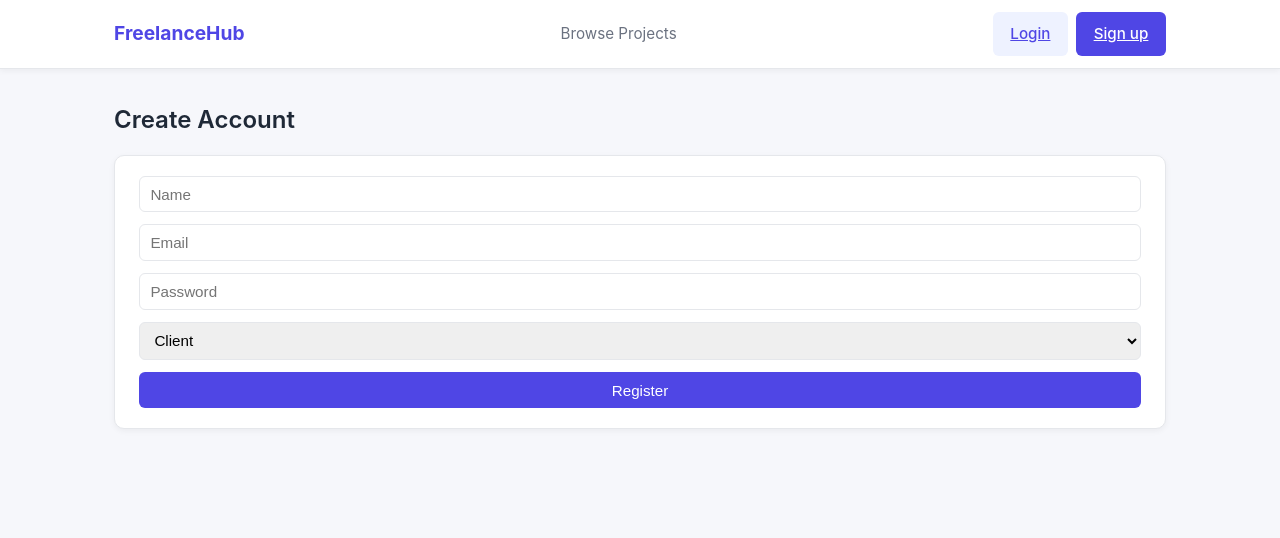
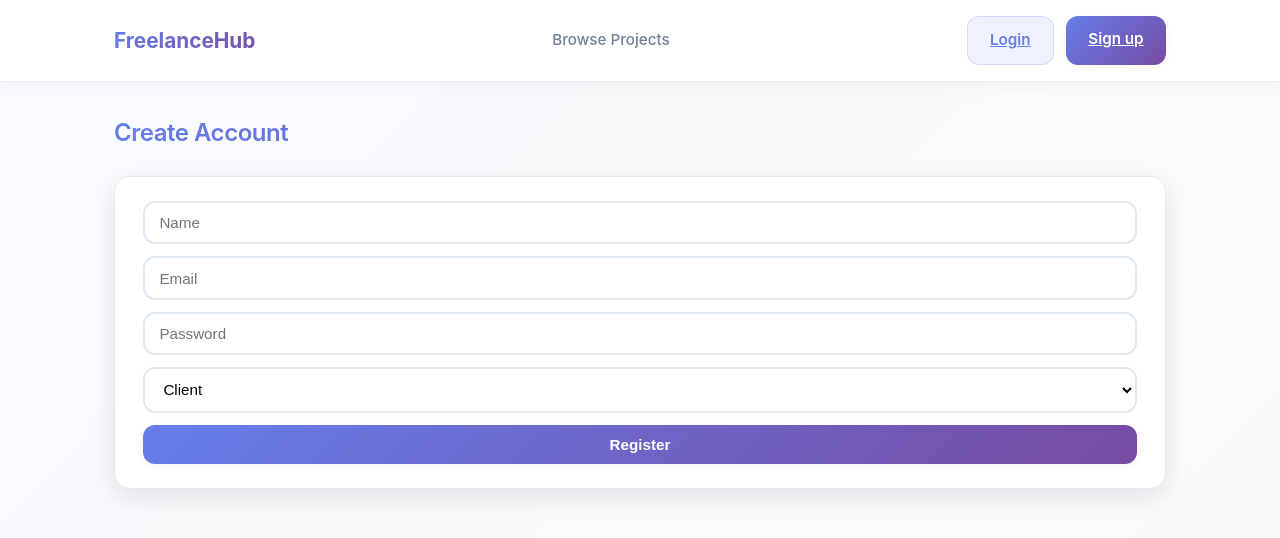
Before and after one commit to aryanshinde3105-ship-it/freelancehub, a React (Create React App) app in the folder frontend/: page /register in a window 1280 px wide. Shown: the top 538 px of the page. Built offline with nearby package versions, Linux system fonts and the light colour scheme; no server answers.

Commit message:
Modernized UI with advanced animations and 2026 design trends

```diff
--- a/frontend/src/styles/global.css
+++ b/frontend/src/styles/global.css
@@ -1,28 +1,55 @@
 /* =========================
-   Global Design Tokens
+   Modern Design Tokens (2026)
 ========================= */
 
 :root {
-  --bg-main: #f6f7fb;
-  --bg-card: #ffffff;
+  /* Background gradients */
+  --bg-main: linear-gradient(135deg, #667eea 0%, #764ba2 100%);
+  --bg-overlay: rgba(255, 255, 255, 0.97);
+  --bg-card: rgba(255, 255, 255, 0.95);
+  --bg-card-hover: rgba(255, 255, 255, 1);
 
-  --text-primary: #1f2937;
-  --text-secondary: #6b7280;
+  /* Glass effect */
+  --glass-bg: rgba(255, 255, 255, 0.1);
+  --glass-border: rgba(255, 255, 255, 0.2);
 
-  --primary: #4f46e5;
-  --primary-hover: #4338ca;
+  /* Text colors */
+  --text-primary: #1a202c;
+  --text-secondary: #718096;
+  --text-muted: #a0aec0;
 
-  --border-light: #e5e7eb;
+  /* Brand colors with gradients */
+  --primary: #667eea;
+  --primary-hover: #5a67d8;
+  --primary-gradient: linear-gradient(135deg, #667eea 0%, #764ba2 100%);
+  --accent-gradient: linear-gradient(135deg, #f093fb 0%, #f5576c 100%);
+  --success-gradient: linear-gradient(135deg, #4facfe 0%, #00f2fe 100%);
 
-  --radius-sm: 6px;
-  --radius-md: 10px;
+  /* Borders */
+  --border-light: #e2e8f0;
+  --border-focus: rgba(102, 126, 234, 0.3);
 
-  --shadow-sm: 0 2px 6px rgba(0, 0, 0, 0.05);
-  --shadow-md: 0 8px 24px rgba(0, 0, 0, 0.08);
+  /* Border radius */
+  --radius-sm: 8px;
+  --radius-md: 12px;
+  --radius-lg: 16px;
+  --radius-xl: 24px;
+
+  /* Shadows - Modern depth */
+  --shadow-sm: 0 2px 8px rgba(0, 0, 0, 0.04);
+  --shadow-md: 0 8px 24px rgba(0, 0, 0, 0.1);
+  --shadow-lg: 0 16px 48px rgba(0, 0, 0, 0.15);
+  --shadow-glow: 0 0 20px rgba(102, 126, 234, 0.3);
+  --shadow-hover: 0 12px 32px rgba(0, 0, 0, 0.12);
+
+  /* Animation timing */
+  --transition-fast: 0.15s ease;
+  --transition-base: 0.3s cubic-bezier(0.4, 0, 0.2, 1);
+  --transition-slow: 0.5s cubic-bezier(0.4, 0, 0.2, 1);
 }
 
 /* =========================
-   Base Styles
+   Base Styles with Animation
 ========================= */
 
 * {
@@ -32,38 +59,59 @@
 body {
   margin: 0;
   font-family: -apple-system, BlinkMacSystemFont, 'Segoe UI',
-    Roboto, Oxygen, Ubuntu, Cantarell, 'Open Sans',
+    Roboto, Oxygen, Ubuntu, Cantarell, 'Inter', 'Open Sans',
     'Helvetica Neue', sans-serif;
 
-  background-color: var(--bg-main);
+  background: var(--bg-main);
   color: var(--text-primary);
   line-height: 1.6;
+  overflow-x: hidden;
+
+  /* Smooth scroll */
+  scroll-behavior: smooth;
+}
+
+/* Animated background overlay */
+body::before {
+  content: '';
+  position: fixed;
+  top: 0;
+  left: 0;
+  right: 0;
+  bottom: 0;
+  background: var(--bg-overlay);
+  z-index: -1;
+  animation: fadeIn 0.6s ease;
 }
 
 /* =========================
-   Layout
+   Layout with Entrance Animation
 ========================= */
 
 .app-container {
   max-width: 1100px;
   margin: 0 auto;
   padding: 2rem 1.5rem;
+  animation: slideUp 0.5s ease;
 }
 
 /* =========================
-   Typography
+   Typography with Smooth Rendering
 ========================= */
 
-h1,
-h2,
-h3,
-h4 {
+h1, h2, h3, h4 {
   margin-top: 0;
   font-weight: 600;
+  letter-spacing: -0.02em;
 }
 
 h2 {
-  margin-bottom: 1rem;
+  margin-bottom: 1.5rem;
+  background: var(--primary-gradient);
+  -webkit-background-clip: text;
+  -webkit-text-fill-color: transparent;
+  background-clip: text;
+  animation: slideUp 0.4s ease;
 }
 
 p {
@@ -71,77 +119,139 @@ p {
 }
 
 /* =========================
-   Cards
+   Modern Cards with Glassmorphism
 ========================= */
 
 .card {
   background: var(--bg-card);
-  border-radius: var(--radius-md);
-  padding: 1.25rem 1.5rem;
-  box-shadow: var(--shadow-sm);
+  backdrop-filter: blur(10px);
+  -webkit-backdrop-filter: blur(10px);
+  border-radius: var(--radius-lg);
+  padding: 1.5rem 1.75rem;
+  box-shadow: var(--shadow-md);
   border: 1px solid var(--border-light);
-  margin-bottom: 1.25rem;
+  margin-bottom: 1.5rem;
+  transition: all var(--transition-base);
+  animation: fadeIn 0.5s ease;
+  position: relative;
+  overflow: hidden;
+}
+
+.card::before {
+  content: '';
+  position: absolute;
+  top: 0;
+  left: -100%;
+  width: 100%;
+  height: 100%;
+  background: linear-gradient(90deg, transparent, rgba(255, 255, 255, 0.3), transparent);
+  transition: left 0.5s ease;
+}
+
+.card:hover {
+  transform: translateY(-4px);
+  box-shadow: var(--shadow-hover);
+  background: var(--bg-card-hover);
+  border-color: rgba(102, 126, 234, 0.2);
+}
+
+.card:hover::before {
+  left: 100%;
 }
 
 /* =========================
-   Buttons
+   Modern Buttons with Glow Effect
 ========================= */
 
-button,
-.btn {
+button, .btn {
   appearance: none;
   border: none;
-  border-radius: var(--radius-sm);
-  padding: 0.6rem 1.1rem;
+  border-radius: var(--radius-md);
+  padding: 0.7rem 1.4rem;
   font-size: 0.95rem;
-  font-weight: 500;
+  font-weight: 600;
   cursor: pointer;
-  transition: all 0.2s ease;
+  transition: all var(--transition-base);
+  position: relative;
+  overflow: hidden;
 }
 
 .btn-primary {
-  background-color: var(--primary);
+  background: var(--primary-gradient);
   color: #fff;
+  box-shadow: var(--shadow-sm);
 }
 
 .btn-primary:hover {
-  background-color: var(--primary-hover);
+  transform: translateY(-2px) scale(1.02);
+  box-shadow: var(--shadow-glow);
+}
+
+.btn-primary:active {
+  transform: translateY(0) scale(0.98);
 }
 
 .btn-secondary {
-  background-color: #eef2ff;
+  background: rgba(102, 126, 234, 0.1);
   color: var(--primary);
+  border: 1px solid rgba(102, 126, 234, 0.2);
 }
 
 .btn-secondary:hover {
-  background-color: #e0e7ff;
+  background: rgba(102, 126, 234, 0.15);
+  transform: translateY(-2px);
+  box-shadow: var(--shadow-sm);
 }
 
 button:disabled {
-  opacity: 0.6;
+  opacity: 0.5;
   cursor: not-allowed;
+  transform: none !important;
+}
+
+/* Ripple effect */
+.btn::after {
+  content: '';
+  position: absolute;
+  top: 50%;
+  left: 50%;
+  width: 0;
+  height: 0;
+  border-radius: 50%;
+  background: rgba(255, 255, 255, 0.5);
+  transform: translate(-50%, -50%);
+  transition: width 0.6s, height 0.6s;
+}
+
+.btn:active::after {
+  width: 300px;
+  height: 300px;
 }
 
 /* =========================
-   Inputs
+   Modern Inputs with Focus Effects
 ========================= */
 
-input,
-textarea,
-select {
+input, textarea, select {
   width: 100%;
-  padding: 0.55rem 0.65rem;
-  border-radius: var(--radius-sm);
-  border: 1px solid var(--border-light);
+  padding: 0.7rem 0.9rem;
+  border-radius: var(--radius-md);
+  border: 2px solid var(--border-light);
   font-size: 0.95rem;
   outline: none;
+  transition: all var(--transition-base);
+  background: rgba(255, 255, 255, 0.9);
 }
 
-input:focus,
-textarea:focus,
-select:focus {
+input:focus, textarea:focus, select:focus {
   border-color: var(--primary);
-  box-shadow: 0 0 0 2px rgba(79, 70, 229, 0.15);
+  box-shadow: 0 0 0 4px var(--border-focus);
+  background: #ffffff;
+  transform: translateY(-1px);
+}
+
+input:hover, textarea:hover, select:hover {
+  border-color: rgba(102, 126, 234, 0.4);
 }
 
 /* =========================
@@ -152,89 +262,117 @@ select:focus {
   text-align: center;
 }
 
-.mt-1 {
-  margin-top: 0.5rem;
-}
+.mt-1 { margin-top: 0.5rem; }
+.mt-2 { margin-top: 1rem; }
+.mt-3 { margin-top: 1.5rem; }
 
-.mt-2 {
-  margin-top: 1rem;
-}
-
-.mt-3 {
-  margin-top: 1.5rem;
-}
 /* =========================
-   Status Badges
+   Animated Status Badges
 ========================= */
 
 .badge {
   display: inline-block;
-  padding: 0.25rem 0.6rem;
+  padding: 0.35rem 0.8rem;
   font-size: 0.75rem;
   font-weight: 600;
   border-radius: 999px;
   text-transform: capitalize;
+  animation: bounceIn 0.4s ease;
+  transition: all var(--transition-fast);
+}
+
+.badge:hover {
+  transform: scale(1.05);
 }
 
 .badge-open {
-  background-color: #ecfdf5;
+  background: linear-gradient(135deg, #d4fc79 0%, #96e6a1 100%);
   color: #047857;
+  box-shadow: 0 2px 8px rgba(148, 230, 161, 0.3);
 }
 
 .badge-in-progress {
-  background-color: #eef2ff;
+  background: linear-gradient(135deg, #a8edea 0%, #fed6e3 100%);
   color: #3730a3;
+  box-shadow: 0 2px 8px rgba(168, 237, 234, 0.3);
+  animation: pulse 2s infinite;
 }
 
 .badge-pending-approval {
-  background-color: #fff7ed;
+  background: linear-gradient(135deg, #ffecd2 0%, #fcb69f 100%);
   color: #c2410c;
+  box-shadow: 0 2px 8px rgba(252, 182, 159, 0.3);
 }
 
 .badge-completed {
-  background-color: #f0fdf4;
+  background: linear-gradient(135deg, #84fab0 0%, #8fd3f4 100%);
   color: #166534;
+  box-shadow: 0 2px 8px rgba(132, 250, 176, 0.3);
 }
+
 /* =========================
-   Chat UI
+   Modern Chat UI
 ========================= */
+
 .chat-container {
   height: 420px;
   overflow-y: auto;
   padding: 1rem;
-  background: #f9fafb;
-  border-radius: var(--radius-md);
+  background: rgba(249, 250, 251, 0.5);
+  backdrop-filter: blur(10px);
+  border-radius: var(--radius-lg);
   border: 1px solid var(--border-light);
+  display: flex;
+  flex-direction: column;
+  gap: 0.6rem;
+  scroll-behavior: smooth;
+}
 
-  display: flex;
-  flex-direction: column;   /* 🔑 stack messages vertically */
-  gap: 0.4rem;
+.chat-container::-webkit-scrollbar {
+  width: 6px;
+}
+
+.chat-container::-webkit-scrollbar-track {
+  background: transparent;
+}
+
+.chat-container::-webkit-scrollbar-thumb {
+  background: var(--primary);
+  border-radius: 999px;
 }
 
 .chat-message {
   display: inline-block;
   max-width: 70%;
   width: fit-content;
-  padding: 0.6rem 0.8rem;
-  border-radius: 12px;
+  padding: 0.7rem 1rem;
+  border-radius: 16px;
   font-size: 0.9rem;
-  line-height: 1.4;
+  line-height: 1.5;
   word-wrap: break-word;
+  animation: slideInMessage 0.3s ease;
+  transition: all var(--transition-fast);
+}
+
+.chat-message:hover {
+  transform: scale(1.02);
 }
 
 .chat-message.me {
-  align-self: flex-end;     /* 🔑 right side */
-  background-color: #4f46e5;
+  align-self: flex-end;
+  background: var(--primary-gradient);
   color: #fff;
   border-bottom-right-radius: 4px;
+  box-shadow: 0 4px 12px rgba(102, 126, 234, 0.3);
 }
 
 .chat-message.other {
-  align-self: flex-start;  /* 🔑 left side */
-  background-color: #ffffff;
+  align-self: flex-start;
+  background: #ffffff;
   border: 1px solid var(--border-light);
   color: var(--text-primary);
   border-bottom-left-radius: 4px;
+  box-shadow: var(--shadow-sm);
 }
 
 .chat-sender {
@@ -245,45 +383,61 @@ select:focus {
 }
 
 /* =========================
-   Empty States
+   Empty States with Animation
 ========================= */
 
 .empty-state {
   text-align: center;
-  padding: 2.5rem 1.5rem;
-  background: #ffffff;
-  border: 1px dashed var(--border-light);
-  border-radius: var(--radius-md);
+  padding: 3rem 2rem;
+  background: rgba(255, 255, 255, 0.6);
+  backdrop-filter: blur(10px);
+  border: 2px dashed var(--border-light);
+  border-radius: var(--radius-xl);
   color: var(--text-secondary);
+  animation: fadeIn 0.6s ease;
 }
 
 .empty-state h3 {
   margin-bottom: 0.5rem;
   color: var(--text-primary);
+  background: var(--primary-gradient);
+  -webkit-background-clip: text;
+  -webkit-text-fill-color: transparent;
+  background-clip: text;
 }
 
 .empty-state p {
-  margin-bottom: 1rem;
+  margin-bottom: 1.5rem;
 }
 
 .empty-state .btn {
   margin-top: 0.5rem;
 }
+
 /* =========================
-   Project Card Grid
+   Project Card Grid with Stagger
 ========================= */
 
 .card-grid {
   display: grid;
-  grid-template-columns: repeat(auto-fill, minmax(280px, 1fr));
-  gap: 1.25rem;
+  grid-template-columns: repeat(auto-fill, minmax(300px, 1fr));
+  gap: 1.5rem;
 }
 
 .project-card {
   display: flex;
   flex-direction: column;
   justify-content: space-between;
+  animation: fadeInUp 0.5s ease backwards;
 }
+
+/* Stagger animation */
+.project-card:nth-child(1) { animation-delay: 0.1s; }
+.project-card:nth-child(2) { animation-delay: 0.2s; }
+.project-card:nth-child(3) { animation-delay: 0.3s; }
+.project-card:nth-child(4) { animation-delay: 0.4s; }
+.project-card:nth-child(5) { animation-delay: 0.5s; }
+.project-card:nth-child(6) { animation-delay: 0.6s; }
 
 .project-card-header {
   display: flex;
@@ -293,40 +447,44 @@ select:focus {
 }
 
 .project-card-title {
-  font-size: 1.05rem;
+  font-size: 1.1rem;
   font-weight: 600;
   margin: 0;
+  color: var(--text-primary);
 }
 
 .project-card-body {
-  margin-top: 0.75rem;
+  margin-top: 1rem;
   flex-grow: 1;
 }
 
 .project-card-actions {
-  margin-top: 1rem;
+  margin-top: 1.25rem;
   display: flex;
-  gap: 0.5rem;
+  gap: 0.75rem;
   flex-wrap: wrap;
 }
+
 /* =========================
-   Navbar
+   Modern Navbar with Glass Effect
 ========================= */
 
 .navbar {
   position: sticky;
   top: 0;
   z-index: 50;
-  background: #ffffff;
-  border-bottom: 1px solid var(--border-light);
-  box-shadow: var(--shadow-sm);
+  background: rgba(255, 255, 255, 0.9);
+  backdrop-filter: blur(12px);
+  -webkit-backdrop-filter: blur(12px);
+  border-bottom: 1px solid rgba(226, 232, 240, 0.6);
+  box-shadow: 0 4px 16px rgba(0, 0, 0, 0.04);
+  animation: slideDown 0.4s ease;
 }
 
 .navbar-inner {
   max-width: 1100px;
   margin: 0 auto;
-  padding: 0.75rem 1.5rem;
-
+  padding: 1rem 1.5rem;
   display: flex;
   align-items: center;
   justify-content: space-between;
@@ -334,23 +492,33 @@ select:focus {
 }
 
 .navbar-brand {
-  font-size: 1.2rem;
+  font-size: 1.3rem;
   font-weight: 700;
-  color: var(--primary);
+  background: var(--primary-gradient);
+  -webkit-background-clip: text;
+  -webkit-text-fill-color: transparent;
+  background-clip: text;
   text-decoration: none;
+  transition: transform var(--transition-fast);
+}
+
+.navbar-brand:hover {
+  transform: scale(1.05);
 }
 
 .navbar-links {
   display: flex;
-  gap: 1rem;
+  gap: 1.5rem;
 }
 
 .navbar-links a {
   text-decoration: none;
   font-size: 0.95rem;
+  font-weight: 500;
   color: var(--text-secondary);
-  padding: 0.3rem 0;
+  padding: 0.5rem 0;
   position: relative;
+  transition: color var(--transition-fast);
 }
 
 .navbar-links a:hover {
@@ -361,11 +529,12 @@ select:focus {
   content: '';
   position: absolute;
   left: 0;
-  bottom: -2px;
+  bottom: 0;
   width: 0;
   height: 2px;
-  background: var(--primary);
-  transition: width 0.2s ease;
+  background: var(--primary-gradient);
+  transition: width var(--transition-base);
+  border-radius: 999px;
 }
 
 .navbar-links a:hover::after {
@@ -374,8 +543,9 @@ select:focus {
 
 .navbar-actions {
   display: flex;
-  gap: 0.5rem;
+  gap: 0.75rem;
 }
+
 /* =========================
    Profile Page
 ========================= */
@@ -384,19 +554,26 @@ select:focus {
   display: flex;
   align-items: center;
   gap: 1.5rem;
+  animation: fadeIn 0.5s ease;
 }
 
 .profile-avatar {
-  width: 72px;
-  height: 72px;
+  width: 80px;
+  height: 80px;
   border-radius: 50%;
-  background: var(--primary);
+  background: var(--primary-gradient);
   color: #fff;
   display: flex;
   align-items: center;
   justify-content: center;
-  font-size: 1.4rem;
+  font-size: 1.6rem;
   font-weight: 700;
+  box-shadow: var(--shadow-md);
+  transition: transform var(--transition-base);
+}
+
+.profile-avatar:hover {
+  transform: scale(1.1) rotate(5deg);
 }
 
 .profile-info h3 {
@@ -412,38 +589,141 @@ select:focus {
 .profile-details {
   display: grid;
   grid-template-columns: repeat(auto-fit, minmax(200px, 1fr));
-  gap: 1rem;
-  margin-top: 0.75rem;
+  gap: 1.25rem;
+  margin-top: 1rem;
 }
 
 .profile-details .label {
   display: block;
   font-size: 0.75rem;
   color: var(--text-secondary);
-  margin-bottom: 0.2rem;
+  margin-bottom: 0.3rem;
   text-transform: uppercase;
+  letter-spacing: 0.05em;
 }
 
 .profile-details .value {
-  font-weight: 500;
+  font-weight: 600;
+  color: var(--text-primary);
 }
 
 .profile-hint {
-  background: #f8fafc;
+  background: rgba(248, 250, 252, 0.8);
   border: 1px dashed var(--border-light);
+  animation: fadeIn 0.6s ease;
 }
+
 /* =========================
-   Form Interaction Fix
+   Form Interaction
 ========================= */
 
-input,
-textarea,
-select {
+input, textarea, select {
   pointer-events: auto !important;
   user-select: text !important;
 }
+
 /* =========================
-   Mobile Navbar
+   Keyframe Animations
+========================= */
+
+@keyframes fadeIn {
+  from {
+    opacity: 0;
+  }
+  to {
+    opacity: 1;
+  }
+}
+
+@keyframes slideUp {
+  from {
+    opacity: 0;
+    transform: translateY(30px);
+  }
+  to {
+    opacity: 1;
+    transform: translateY(0);
+  }
+}
+
+@keyframes slideDown {
+  from {
+    opacity: 0;
+    transform: translateY(-20px);
+  }
+  to {
+    opacity: 1;
+    transform: translateY(0);
+  }
+}
+
+@keyframes fadeInUp {
+  from {
+    opacity: 0;
+    transform: translateY(20px);
+  }
+  to {
+    opacity: 1;
+    transform: translateY(0);
+  }
+}
+
+@keyframes bounceIn {
+  0% {
+    opacity: 0;
+    transform: scale(0.3);
+  }
+  50% {
+    transform: scale(1.05);
+  }
+  100% {
+    opacity: 1;
+    transform: scale(1);
+  }
+}
+
+@keyframes pulse {
+  0%, 100% {
+    opacity: 1;
+  }
+  50% {
+    opacity: 0.8;
+  }
+}
+
+@keyframes slideInMessage {
+  from {
+    opacity: 0;
+    transform: translateX(-10px);
+  }
+  to {
+    opacity: 1;
+    transform: translateX(0);
+  }
+}
+
+/* =========================
+   Loading Skeleton
+========================= */
+
+.skeleton {
+  background: linear-gradient(90deg, #f0f0f0 25%, #e0e0e0 50%, #f0f0f0 75%);
+  background-size: 200% 100%;
+  animation: loading 1.5s infinite;
+  border-radius: var(--radius-md);
+}
+
+@keyframes loading {
+  0% {
+    background-position: 200% 0;
+  }
+  100% {
+    background-position: -200% 0;
+  }
+}
+
+/* =========================
+   Mobile Responsiveness
 ========================= */
 
 @media (max-width: 768px) {
@@ -462,4 +742,26 @@ select {
     width: 100%;
     justify-content: flex-end;
   }
+
+  .card-grid {
+    grid-template-columns: 1fr;
+  }
+
+  .profile-avatar {
+    width: 64px;
+    height: 64px;
+    font-size: 1.3rem;
+  }
 }
+
+/* =========================
+   Accessibility - Reduced Motion
+========================= */
+
+@media (prefers-reduced-motion: reduce) {
+  *, *::before, *::after {
+    animation-duration: 0.01ms !important;
+    animation-iteration-count: 1 !important;
+    transition-duration: 0.01ms !important;
+  }
+}
```
